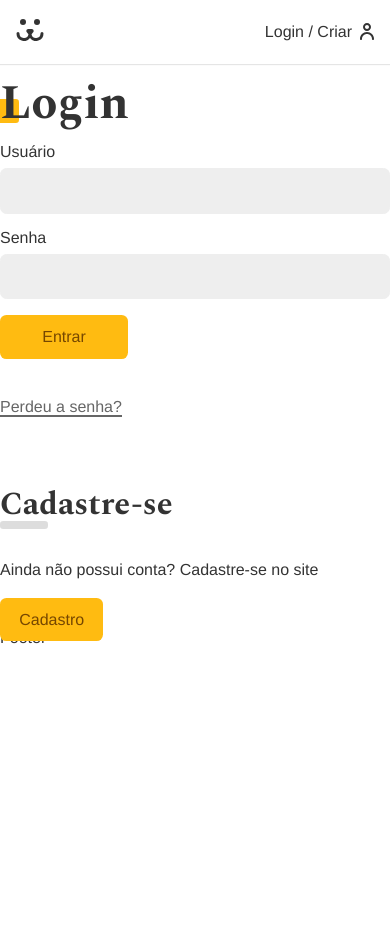
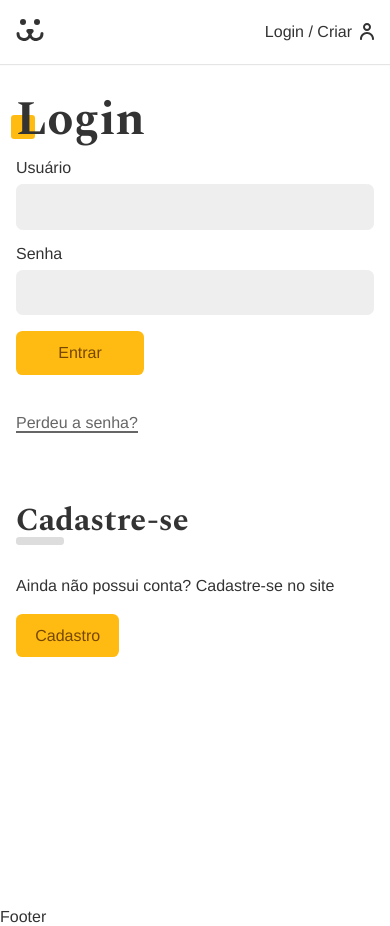
Before and after one commit to ericranzani/Dogs, a React (Vite) app: page /login in a window 390 px wide. Before the commit the page ends 844 px from the top, so only its background shows below. Built offline with nearby package versions, Linux system fonts and the light colour scheme.

Commit message:
criado o estilo da pagina de login

```diff
--- a/src/Components/Login/Login.jsx
+++ b/src/Components/Login/Login.jsx
@@ -1,17 +1,19 @@
-import React from 'react'
-import { Navigate, Route, Routes } from 'react-router-dom'
-import LoginForm from './LoginForm'
-import LoginCreate from './LoginCreate'
-import LoginPasswordLost from './LoginPasswordLost'
-import LoginPasswordReset from './LoginPasswordReset'
-import { UserContext } from '../../UserContext'
+import React from 'react';
+import { Navigate, Route, Routes } from 'react-router-dom';
+import LoginForm from './LoginForm';
+import LoginCreate from './LoginCreate';
+import LoginPasswordLost from './LoginPasswordLost';
+import LoginPasswordReset from './LoginPasswordReset';
+import { UserContext } from '../../UserContext';
+import styles from './Login.module.css';
 
 const Login = () => {
   const {login} = React.useContext(UserContext);
 
   if(login === true) return <Navigate to="/conta" />
   return (
-    <div>
+    <section className={styles.login}>
+      <div className={styles.forms}>
         <Routes>
           <Route path='/' element={<LoginForm />} />
           <Route path='criar' element={<LoginCreate />} />
@@ -19,6 +21,7 @@ const Login = () => {
           <Route path='resetar' element={<LoginPasswordReset />} />
         </Routes>
       </div>
+    </section>
   )
 }
 
--- /dev/null
+++ b/src/Components/Login/Login.module.css
@@ -0,0 +1,30 @@
+.login {
+    display: grid;
+    grid-template-columns: 1fr 1fr;
+    min-height: 100vh;
+    gap: 2rem;
+}
+
+.login::before {
+    display: block;
+    content: '';
+    background: url('../../Assets/login.jpg') no-repeat center center;
+    background-size: cover;
+}
+
+.forms {
+    max-width: 30rem;
+    padding: 1rem;
+}
+
+@media (max-width: 40rem) {
+    .login {
+        grid-template-columns: 1fr;
+    }
+    .login::before {
+        display: none;
+    }
+    .forms {
+        max-width: 100%;
+    }
+}
```
Lines whose indentation alone changed are shown as unchanged.
